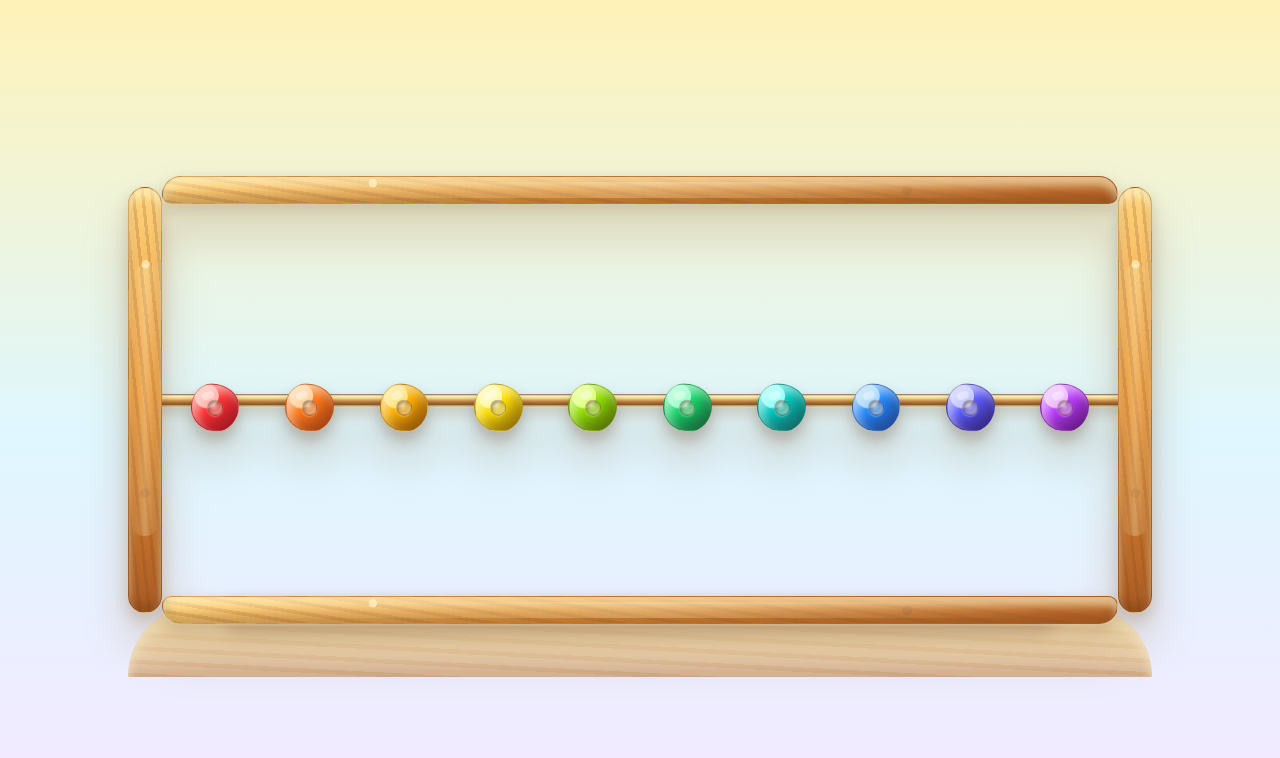
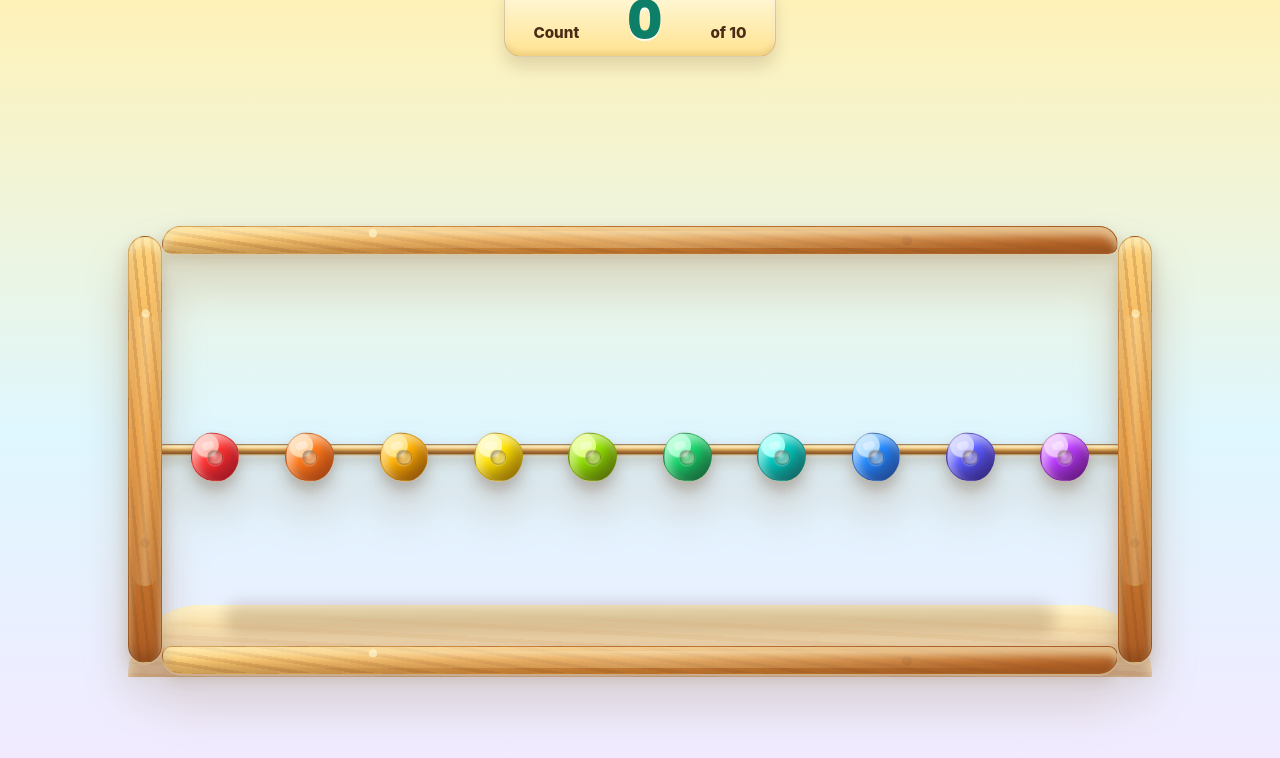
Before and after one commit to mtplayground/alex-1883-rainbow-abacus, a React (Vite) app: page / in a window 1280 px wide. Shown: the top 758 px of the page. Built offline with nearby package versions, Linux system fonts and the light colour scheme.

Commit message:
feat: Build the always-visible running total display

```diff
--- a/src/App.tsx
+++ b/src/App.tsx
@@ -1,11 +1,12 @@
 import { useCallback } from "react";
 import { AppShell } from "./components/AppShell";
 import { AbacusFrame } from "./components/AbacusFrame";
-import type { BeadId, BeadSide } from "./state/counting";
+import { MAX_COUNT, type BeadId, type BeadSide } from "./state/counting";
+import { TotalDisplay } from "./components/TotalDisplay";
 import { useCountingState } from "./state/useCountingState";
 
 export default function App() {
-  const { beads, moveBeadToSide } = useCountingState();
+  const { beads, moveBeadToSide, total } = useCountingState();
 
   const handleBeadTap = useCallback(
     (beadId: BeadId) => {
@@ -23,6 +24,7 @@ export default function App() {
 
   return (
     <AppShell>
+      <TotalDisplay maximum={MAX_COUNT} total={total} />
       <AbacusFrame
         beads={beads}
         onBeadDragEnd={handleBeadDragEnd}
--- /dev/null
+++ b/src/components/TotalDisplay.tsx
@@ -0,0 +1,18 @@
+type TotalDisplayProps = Readonly<{
+  maximum: number;
+  total: number;
+}>;
+
+export function TotalDisplay({ maximum, total }: TotalDisplayProps) {
+  return (
+    <output
+      aria-label={`Running total: ${total} of ${maximum} beads counted`}
+      aria-live="polite"
+      className="total-display"
+    >
+      <span className="total-display__label">Count</span>
+      <span className="total-display__number">{total}</span>
+      <span className="total-display__maximum">of {maximum}</span>
+    </output>
+  );
+}
--- a/src/index.css
+++ b/src/index.css
@@ -88,7 +88,10 @@ body,
   width: min(100%, 70rem);
   min-height: min(34rem, 74svh);
   aspect-ratio: 4 / 3;
-  place-items: center;
+  grid-template-rows: minmax(5rem, auto) 1fr;
+  align-items: center;
+  justify-items: center;
+  row-gap: clamp(0.9rem, 2.4vmin, 1.8rem);
 }
 
 .app-shell__stage::before,
@@ -127,6 +130,43 @@ body,
   border-radius: 999rem;
   background: rgb(95 58 35 / 0.2);
   filter: blur(0.45rem);
+}
+
+.total-display {
+  position: relative;
+  z-index: 2;
+  display: grid;
+  grid-template-columns: auto auto auto;
+  align-items: baseline;
+  min-width: min(100%, 17rem);
+  padding: clamp(0.65rem, 1.5vmin, 0.9rem) clamp(1rem, 2.4vmin, 1.45rem);
+  border: 0.12rem solid rgb(103 65 32 / 0.24);
+  border-radius: clamp(1rem, 2.2vmin, 1.35rem);
+  background:
+    linear-gradient(180deg, rgb(255 253 230 / 0.94), rgb(255 224 141 / 0.9)), #fff0a8;
+  box-shadow:
+    inset 0 0.28rem 0.28rem rgb(255 255 255 / 0.74),
+    inset 0 -0.22rem 0.32rem rgb(157 99 36 / 0.16),
+    0 0.62rem 1rem rgb(94 57 31 / 0.16);
+  color: #4a2b16;
+  column-gap: clamp(0.38rem, 1.2vmin, 0.7rem);
+  text-align: center;
+}
+
+.total-display__label,
+.total-display__maximum {
+  font-size: clamp(0.95rem, 1.9vmin, 1.2rem);
+  font-weight: 800;
+}
+
+.total-display__number {
+  min-width: 2ch;
+  font-size: clamp(2.35rem, 6.6vmin, 4.6rem);
+  font-weight: 900;
+  line-height: 0.9;
+  color: #0d7f68;
+  font-variant-numeric: tabular-nums;
+  text-shadow: 0 0.12rem 0 rgb(255 255 255 / 0.88);
 }
 
 .abacus-frame {
@@ -387,8 +427,14 @@ body,
   }
 
   .app-shell__stage {
+    grid-template-rows: minmax(4.5rem, auto) 1fr;
     min-height: min(36rem, 78svh);
     aspect-ratio: 4 / 5;
+    row-gap: clamp(0.5rem, 3vw, 1rem);
+  }
+
+  .total-display {
+    min-width: min(100%, 14rem);
   }
 
   .abacus-frame {
@@ -425,8 +471,19 @@ body,
   }
 
   .app-shell__stage {
+    grid-template-rows: minmax(3.6rem, auto) 1fr;
     min-height: calc(100svh - (var(--app-shell-gutter) * 2));
     aspect-ratio: 16 / 7;
+    row-gap: clamp(0.4rem, 2.2vh, 0.85rem);
+  }
+
+  .total-display {
+    min-width: 13rem;
+    padding: 0.45rem 0.9rem;
+  }
+
+  .total-display__number {
+    font-size: clamp(1.85rem, 7.2vh, 3rem);
   }
 
   .abacus-frame {
```
